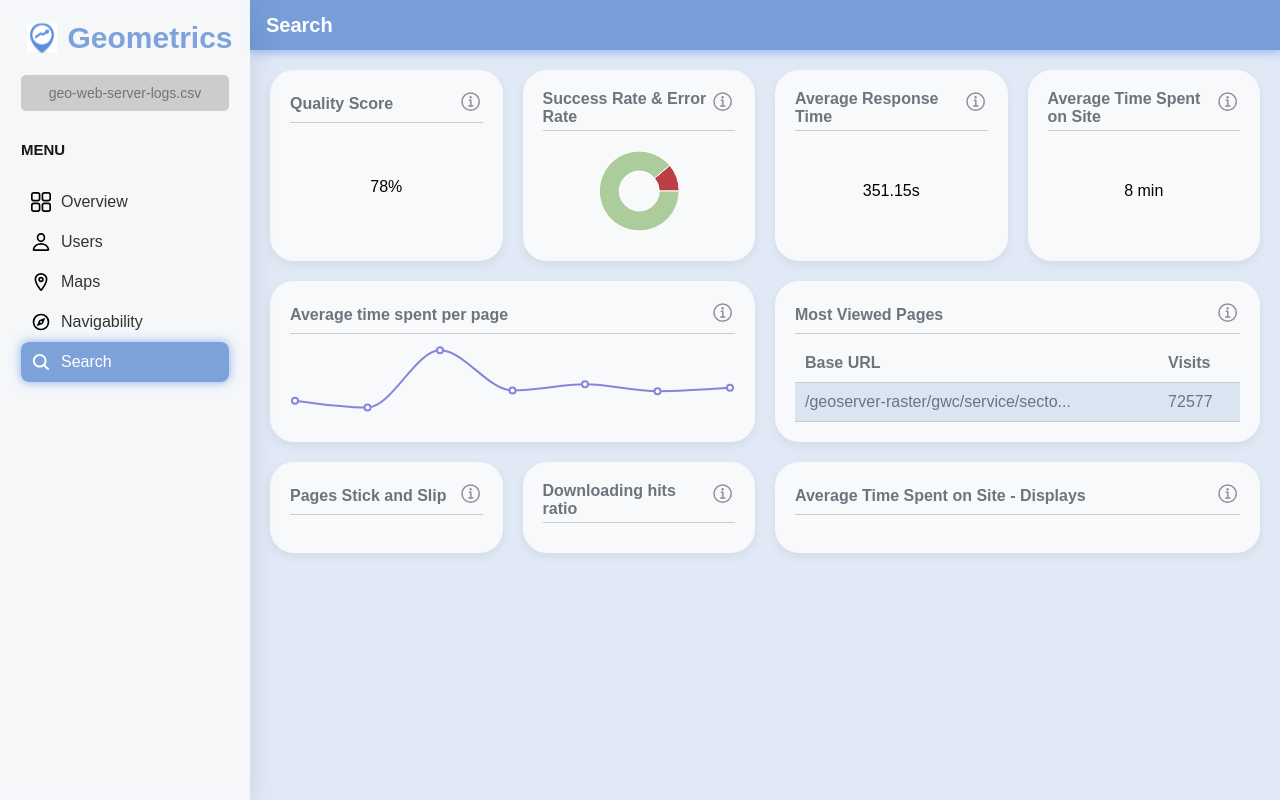
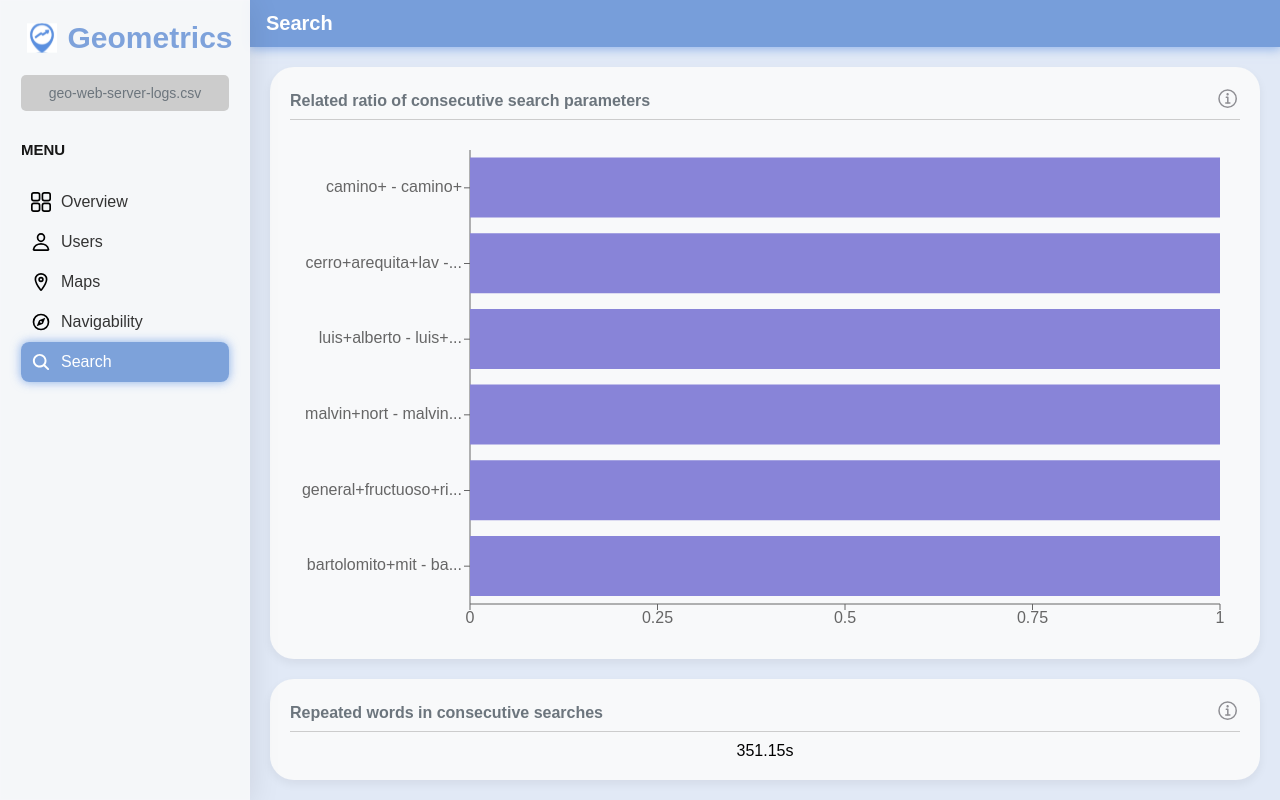
Before and after one commit to Sofia6074/Metricas_Geoportales_Maitena_Silvina_Sofia, a Next.js app in the folder frontend/: page /search in a window 1280 px wide. Built offline with nearby package versions, Linux system fonts and the light colour scheme.

Commit message:
[issue-100] Adding consecutive searches bar chart

```diff
--- a/frontend/src/app/search/page.tsx
+++ b/frontend/src/app/search/page.tsx
@@ -1,170 +1,77 @@
 "use client";
 
-import { useContext, useEffect } from "react";
+import { useContext } from "react";
 import styles from "./search.module.css"
 import Breadcrumb from "@/components/breadcrumb/breadcrumb";
 import Card from "@/components/card/card";
-import { LineChart, Line, ResponsiveContainer, Bar, BarChart, PieChart, Pie } from 'recharts';
+import { ResponsiveContainer, Bar, BarChart, Tooltip, XAxis, YAxis, YAxisProps } from 'recharts';
 import { MetricsContext } from "@/context/MetricsContext";
 import Spinner from "@/components/spinner/spinner";
 
 export default function Search() {
-    const data = [
-        {
-            name: 'Page A',
-            uv: 4000,
-            pv: 2400,
-            amt: 2400,
-        },
-        {
-            name: 'Page B',
-            uv: 3000,
-            pv: 1398,
-            amt: 2210,
-        },
-        {
-            name: 'Page C',
-            uv: 2000,
-            pv: 9800,
-            amt: 2290,
-        },
-        {
-            name: 'Page D',
-            uv: 2780,
-            pv: 3908,
-            amt: 2000,
-        },
-        {
-            name: 'Page E',
-            uv: 1890,
-            pv: 4800,
-            amt: 2181,
-        },
-        {
-            name: 'Page F',
-            uv: 2390,
-            pv: 3800,
-            amt: 2500,
-        },
-        {
-            name: 'Page G',
-            uv: 3490,
-            pv: 4300,
-            amt: 2100,
-        },
-    ];
-
-    const donutData = [
-        { name: "Group B", value: 50, fill: "#bb3f46" },
-        { name: "Group A", value: 400, fill: "#accc9c" },
-    ];
-
     const { metrics, loading, error } = useContext(MetricsContext);
 
-    useEffect(() => {
-        console.log(metrics);
-    }, [metrics])
+    // eslint-disable-next-line @typescript-eslint/no-explicit-any
+    const CustomYAxisTick = ({ x, y, payload }: any) => {
+        const text = payload.value;
+        const maxLength = 20;
+
+        return (
+            <g transform={`translate(${x},${y})`}>
+                <title>{text}</title>
+                <text
+                    x={0}
+                    y={0}
+                    dy={4}
+                    textAnchor="end"
+                    fill="#666"
+                    style={{
+                        fontSize: '16px',
+                        overflow: 'hidden',
+                        textOverflow: 'ellipsis',
+                        whiteSpace: 'nowrap',
+                        maxWidth: `${maxLength}ch`,
+                    }}
+                >
+                    {text.length > maxLength ? `${text.substring(0, maxLength)}...` : text}
+                </text>
+            </g>
+        );
+    };
+
 
     return (
         <div className={styles.flex}>
             <Breadcrumb text={"Search"} />
             {loading ? <Spinner /> :
-                error ? <p>Error: {error}</p> :
+                error ? <p>Error: {error}</p> : metrics &&
                     <div className={styles.grid}>
-                        {/* Primera Fila */}
-                        <Card title="Quality Score" infoIcon className={`${styles.item1}`}>
-                            <div className={styles.chart}>
-                                78%
-                            </div>
-                        </Card>
-
-                        <Card title="Success Rate & Error Rate" infoIcon className={`${styles.item2}`}>
-                            <div className={styles.chart}>
-                                <ResponsiveContainer width="100%" height={100}>
-                                    <PieChart>
-                                        <Pie
-                                            data={donutData}
-                                            cx="50%"
-                                            cy="50%"
-                                            innerRadius={20}
-                                            outerRadius={40}
-                                            fill="#8884d8"
-                                            paddingAngle={0}
-                                            dataKey="value"
-                                        />
-                                    </PieChart>
-                                </ResponsiveContainer>
-                            </div>
-                        </Card>
-
-                        <Card title="Average Response Time" infoIcon className={`${styles.item3}`}>
-                            <div className={styles.chart}>
-                                351.15s
-                            </div>
-                        </Card>
-
-                        <Card title="Average Time Spent on Site" infoIcon className={`${styles.item4}`}>
-                            <div className={styles.chart}>
-                                8 min
-                            </div>
-                        </Card>
-
-                        {/* Segunda Fila */}
-                        <Card title="Average time spent per page" infoIcon className={`${styles.item5}`}>
+                        <Card title="Related ratio of consecutive search parameters" infoIcon className={`${styles.item1}`}>
                             <div className={styles.chart}>
                                 <ResponsiveContainer width="100%" height="100%">
-                                    <LineChart width={300} height={100} data={data}>
-                                        <Line type="monotone" dataKey="pv" stroke="#8884d8" strokeWidth={2} />
-                                    </LineChart>
-                                </ResponsiveContainer>
-                            </div>
-                        </Card>
-
-                        <Card title="Most Viewed Pages" infoIcon className={`${styles.item6}`}>
-                            <table className={styles.table}>
-                                <thead>
-                                    <tr>
-                                        <th>Base URL</th>
-                                        <th>Visits</th>
-                                    </tr>
-                                </thead>
-                                <tbody>
-                                    <tr>
-                                        <td>/geoserver-raster/gwc/service/secto...</td>
-                                        <td>72577</td>
-                                    </tr>
-                                </tbody>
-                            </table>
-                        </Card>
-
-                        {/* Tercera Fila */}
-                        <Card title="Pages Stick and Slip" infoIcon className={`${styles.item7}`}>
-                            <div className={styles.chart}>
-                                <ResponsiveContainer width="100%" height="100%">
-                                    <BarChart width={150} height={40} data={data}>
-                                        <Bar dataKey="uv" fill="#8884d8" />
+                                    <BarChart
+                                        layout="vertical"
+                                        width={500}
+                                        height={300}
+                                        data={metrics.related_search_parameters}
+                                        margin={{ top: 20, right: 20, left: 100, bottom: 5 }}
+                                    >
+                                        <XAxis type="number" dataKey="jaccard_similarity" />
+                                        <YAxis
+                                            type="category"
+                                            dataKey="search_pair"
+                                            width={80}
+                                            tick={<CustomYAxisTick />}
+                                        />                                        <Tooltip />
+                                        <Bar dataKey="jaccard_similarity" fill="#8884d8" />
                                     </BarChart>
                                 </ResponsiveContainer>
                             </div>
                         </Card>
 
-                        <Card title="Downloading hits ratio" infoIcon className={`${styles.item8}`}>
+                        <Card title="Repeated words in consecutive searches" infoIcon className={`${styles.item2}`}>
                             <div className={styles.chart}>
-                                <ResponsiveContainer width="100%" height="100%">
-                                    <BarChart width={150} height={40} data={data}>
-                                        <Bar dataKey="uv" fill="#8884d8" />
-                                    </BarChart>
-                                </ResponsiveContainer>
-                            </div>
-                        </Card>
-
-                        <Card title="Average Time Spent on Site - Displays" infoIcon className={`${styles.item9}`}>
-                            <div className={styles.chart}>
-                                <ResponsiveContainer width="100%" height="100%">
-                                    <BarChart width={150} height={40} data={data}>
-                                        <Bar dataKey="uv" fill="#8884d8" />
-                                    </BarChart>
-                                </ResponsiveContainer>
+                                351.15s
                             </div>
                         </Card>
                     </div>}
--- a/frontend/src/app/search/search.module.css
+++ b/frontend/src/app/search/search.module.css
@@ -45,11 +45,11 @@
 .grid {
     display: grid;
     gap: 20px;
-    grid-template-columns: repeat(4, minmax(0, 1fr));
-    grid-template-areas: "item1 item2 item3 item4"
-        "item5 item5 item6 item6"
-        "item7 item8 item9 item9";
+    grid-template-columns: repeat(1, minmax(0, 1fr));
+    grid-template-areas: "item1 item1"
+        "item2 item2";
     padding: 20px;
+    height: 100%;
 }
 
 .item1 {
@@ -59,31 +59,3 @@
 .item2 {
     grid-area: item2;
 }
-
-.item3 {
-    grid-area: item3;
-}
-
-.item4 {
-    grid-area: item4;
-}
-
-.item5 {
-    grid-area: item5;
-}
-
-.item6 {
-    grid-area: item6;
-}
-
-.item7 {
-    grid-area: item7;
-}
-
-.item8 {
-    grid-area: item8;
-}
-
-.item9 {
-    grid-area: item9;
-}
```
